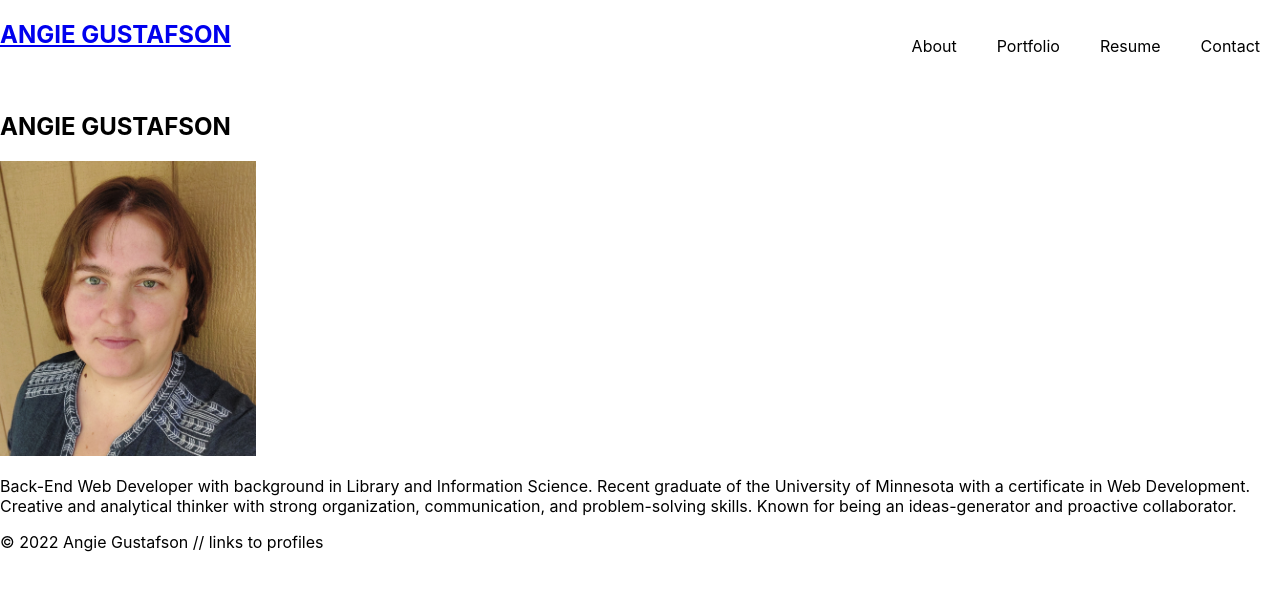
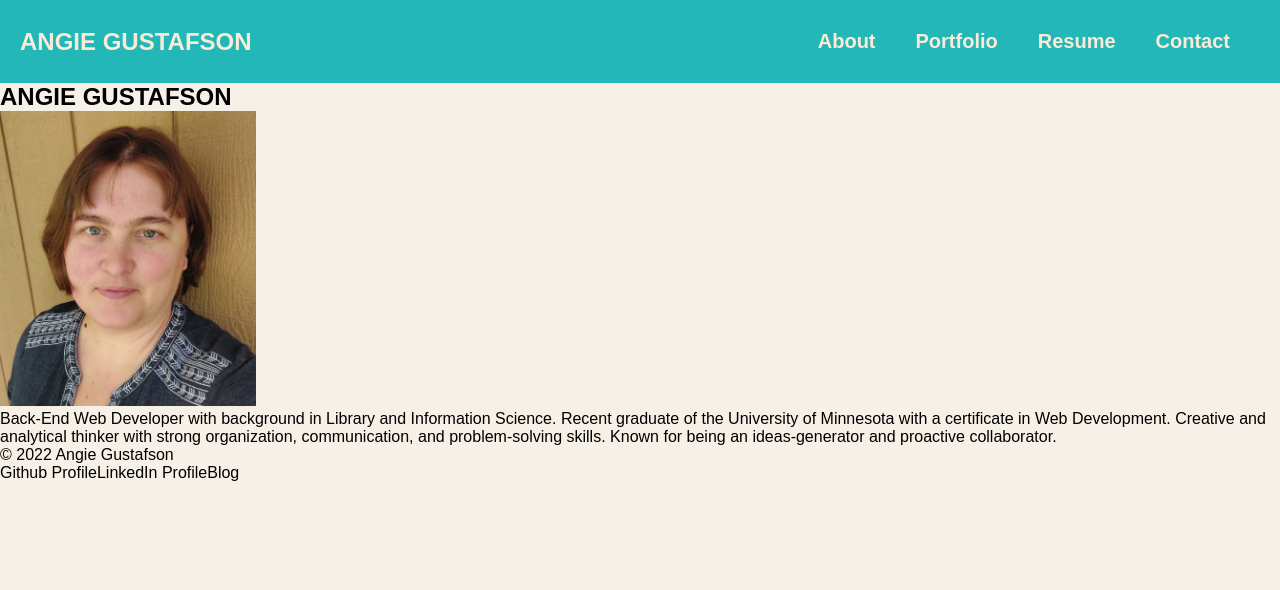
Before and after one commit to angiebunk1/AG-Portfolio, a React (Create React App) app: page / in a window 1280 px wide. Shown: the top 590 px of the page. Built offline with nearby package versions, Linux system fonts and the light colour scheme.

Commit message:
adding styles

```diff
--- a/src/App.css
+++ b/src/App.css
@@ -1,18 +1,65 @@
+:root {
+  --primary-color: #f7f0e7;
+  --secondary-color: #24b7b7;
+  --tertiary-color: #5a215a;
+}
+
+* {
+  margin: 0;
+  padding: 0;
+  box-sizing: border-box;
+}
+
+/*  body styles  */
+body {
+  background-color: var(--primary-color);
+  font-family: Arial, Helvetica, sans-serif;
+}
+
+a {
+  color: inherit;
+  text-decoration: none;
+}
+
+
 .header {
-  display: flex;
-  flex-direction: row;
-  justify-content: space-between;
+    background-color: var(--secondary-color);
+    display: flex;
+    justify-content: space-between;
+    flex-wrap: wrap;
+    padding: 10px 20px;
+    position: sticky;
+    position: -webkit-sticky;
+    top: 0;
+    z-index: 9999;
+}
+
+.header h2 {
+    font-weight: bold;
+    color:antiquewhite;
+    display: flex;
+    flex-wrap: wrap;
+    justify-content: space-between;
+    align-items: center;
 }
 
 .nav {
-  display: flex;
-  flex-direction: row;
-  justify-content: center;
+    margin: 10px 10px;
+}
+
+.nav {
+    display: flex;
+    flex-wrap: wrap;
+    justify-content: space-between;
+    align-items: center;
+    list-style: none;
 }
 
 .nav li {
-  margin: 20px;
-  list-style: none;
+    color:antiquewhite;
+    font-weight: bold;
+    font-size: 20px;
+    padding: 10px 20px;
 }
 
 .project1 {
--- a/src/components/Footer/index.js
+++ b/src/components/Footer/index.js
@@ -5,7 +5,11 @@ const Footer = () => {
     <footer>
       <div>
         &copy; 2022 Angie Gustafson
-        // links to profiles
+      </div>
+      <div>
+        <a href='https://github.com/angiebunk1' target='_blank'>Github Profile</a>
+        <a href="https://www.linkedin.com/in/angiegustafson/" target='_blank'>LinkedIn Profile</a>
+        <a href="https://angelagustafson.com/" target="_blank">Blog</a>
       </div>
     </footer>
   );
--- a/src/components/Project/index.js
+++ b/src/components/Project/index.js
@@ -16,10 +16,12 @@ return (
 
         </div>
         </a>
-        <a href={link1} target='_blank'><h4>Deployed Site</h4></a>
-        <a href={link2} target='_blank'>
-            <h4>Github Repo</h4>
-        </a>
+        <p>
+        <a href={link1} target='_blank'>Deployed Site</a>
+        </p>
+        <p>
+        <a href={link2} target='_blank'>Github Repo</a>
+        </p>
     </>
 
 )
```
